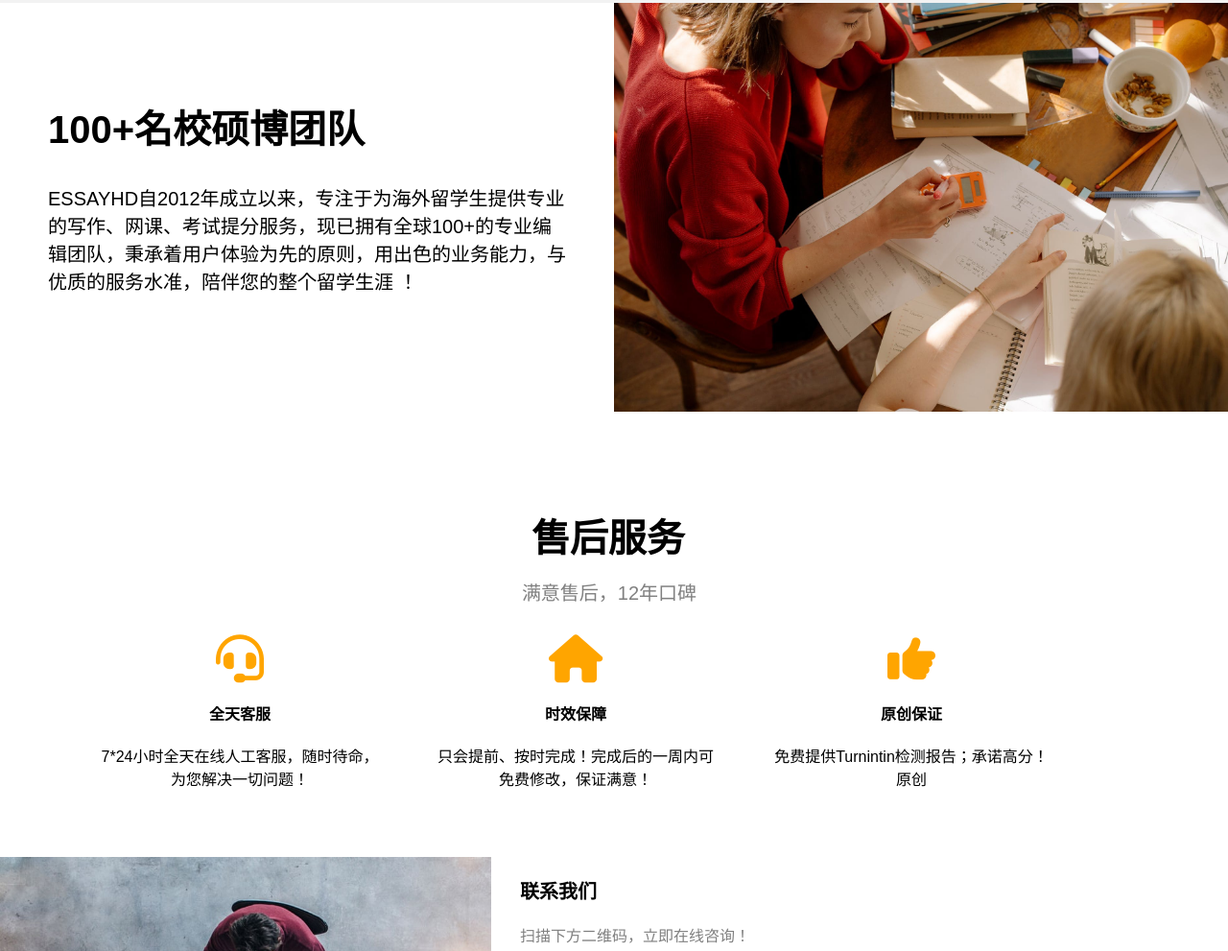
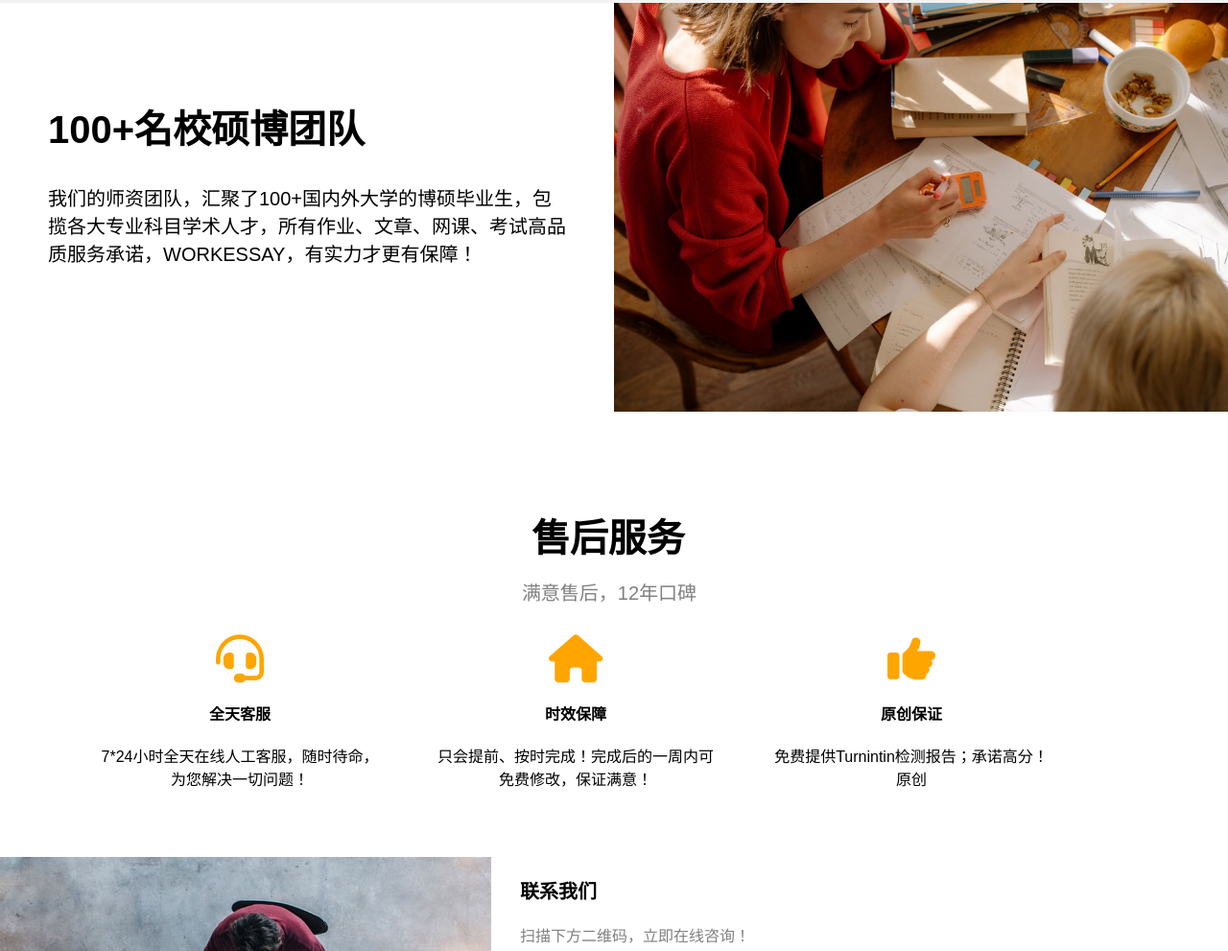
Before and after one commit to caiwenguo1314/essayHD, a plain HTML site: page index.html in a window 1280 px wide. Shown: the part 1570-2561 px from the top of the page at 96% size. Drawn offline with Linux system fonts and the light colour scheme.

Commit message:
feat:新增页面-张文强

```diff
--- a/index.html
+++ b/index.html
@@ -57,8 +57,7 @@
         <div class="famousUniArea">
             <div class="famousUniTitle">100+名校硕博团队</div>
             <div class="famousUniText">
-                ESSAYHD自2012年成立以来，专注于为海外留学生提供专业的写作、网课、考试提分服务，现已拥有全球100+的专业编辑团队，秉承着用户体验为先的原则，用出色的业务能力，与优质的服务水准，陪伴您的整个留学生涯
-                ！</div>
+                我们的师资团队，汇聚了100+国内外大学的博硕毕业生，包揽各大专业科目学术人才，所有作业、文章、网课、考试高品质服务承诺，WORKESSAY，有实力才更有保障！</div>
         </div>
         <img class="famousUniversity" src="images/famous-university.jpg" alt="famous university">
     </div>
```
